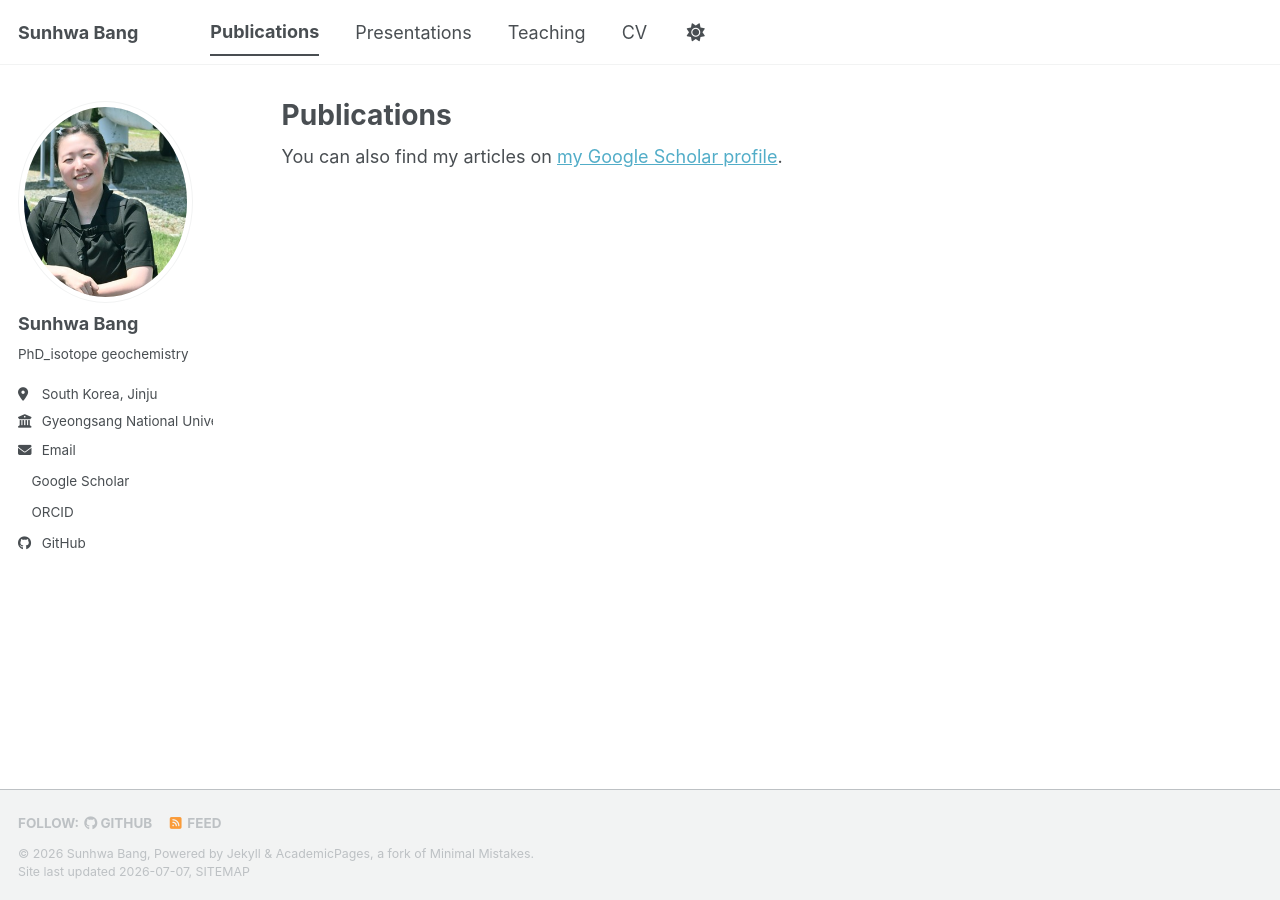
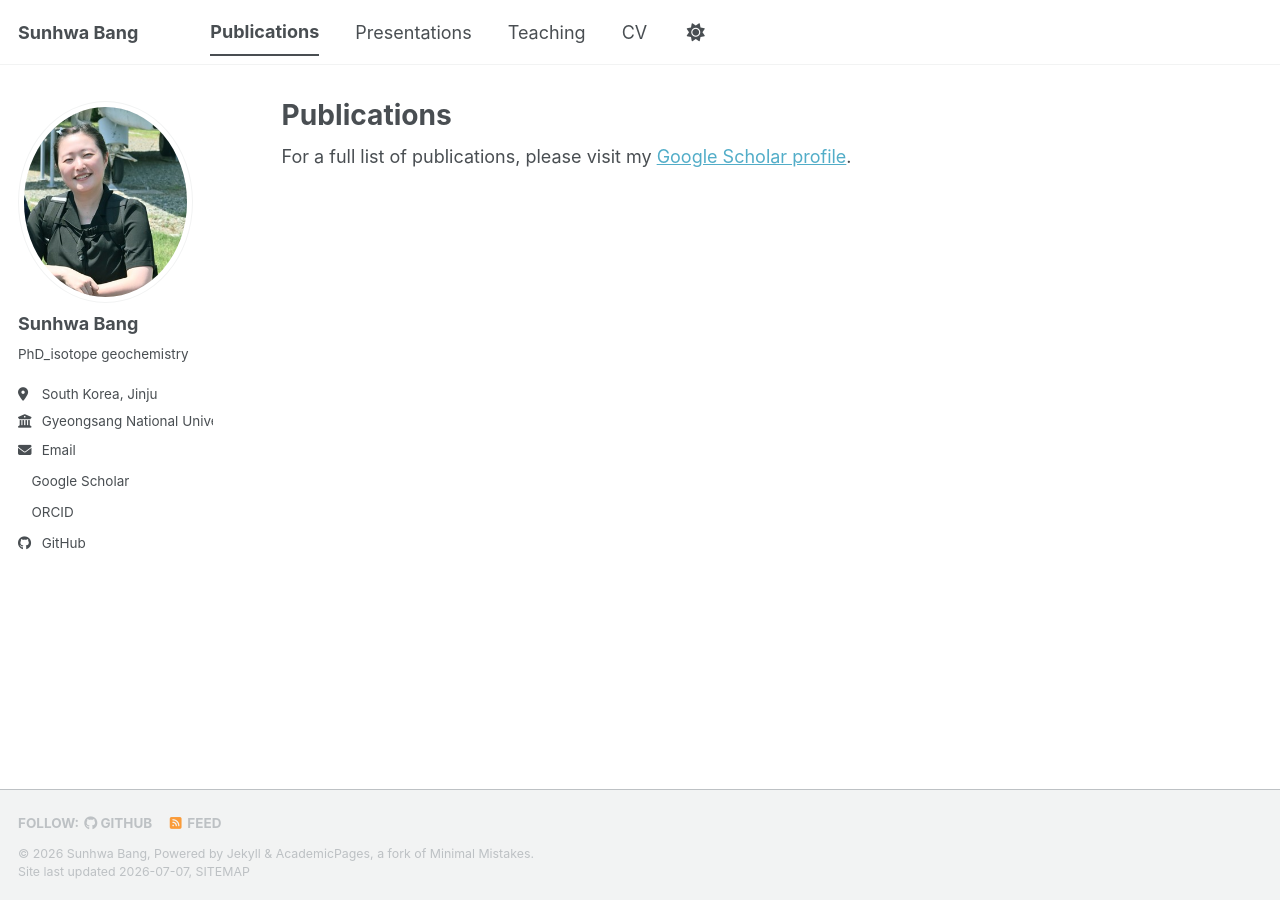
Before and after one commit to SunhwaBang/SunhwaBang.github.io, a Jekyll site: the page built from _pages/publications.html, in a window 1280 px wide. Built offline with Jekyll 4.4.1, drawn with Linux system fonts in a browser that asks for light colours; a style sheet for code colours, icons or effects is not loaded.

Commit message:
Update publications.html

```diff
--- a/_pages/publications.html
+++ b/_pages/publications.html
@@ -1,33 +1,9 @@
 ---
-layout: archive
+layout: single
 title: "Publications"
 permalink: /publications/
 author_profile: true
 ---
 
-{% if site.author.googlescholar %}
-  <div class="wordwrap">You can also find my articles on <a href="{{site.author.googlescholar}}">my Google Scholar profile</a>.</div>
-{% endif %}
-
-{% include base_path %}
-
-<!-- New style rendering if publication categories are defined -->
-{% if site.publication_category %}
-  {% for category in site.publication_category  %}
-    {% assign title_shown = false %}
-    {% for post in site.publications reversed %}
-      {% if post.category != category[0] %}
-        {% continue %}
-      {% endif %}
-      {% unless title_shown %}
-        <h2>{{ category[1].title }}</h2><hr />
-        {% assign title_shown = true %}
-      {% endunless %}
-      {% include archive-single.html %}
-    {% endfor %}
-  {% endfor %}
-{% else %}
-  {% for post in site.publications reversed %}
-    {% include archive-single.html %}
-  {% endfor %}
-{% endif %}
+For a full list of publications, please visit my
+<a href="https://scholar.google.com/citations?user=PgtB7a8AAAAJ">Google Scholar profile</a>.
```
